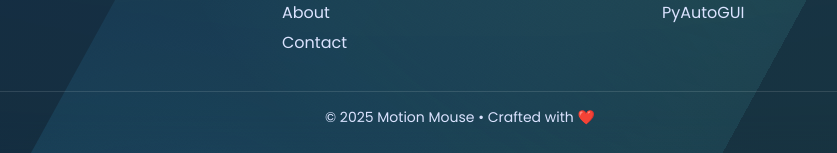
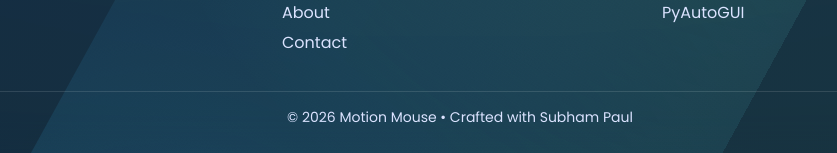
Before and after one commit to subham-paul/Motion_Based_Mouse_Mover, a Flask app: page /about in a window 1280 px wide. Shown: the part 1742-1895 px from the top of the page, without its empty margins (180-1017 px from the left). Run offline with Flask 3, Linux system fonts and the light colour scheme; parts of the project's set-up code (start-up, migrations or seed data) failed here and were passed over.

Commit message:
add changes

```diff
--- a/templates/base.html
+++ b/templates/base.html
@@ -288,7 +288,7 @@
     </div>
 
     <div class="footer-bottom">
-      © 2025 Motion Mouse • Crafted with ❤️
+      © 2026 Motion Mouse • Crafted with Subham Paul
     </div>
   </div>
 </footer>
```
